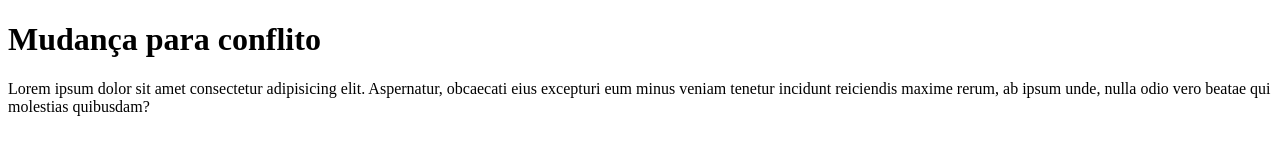
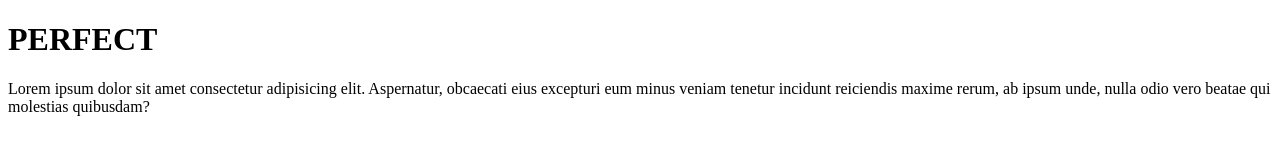
Before and after one commit to LucazsIan/curso-git, a plain HTML site: page index.html in a window 1280 px wide. Drawn offline with Linux system fonts and the light colour scheme.

Commit message:
[OUTRO DEV] Commit de alterações para atualizar

```diff
--- a/index.html
+++ b/index.html
@@ -8,7 +8,7 @@
 </head>
 
 <body>
-    <h1>Mudança para conflito</h1>
+    <h1>PERFECT</h1>
     <p>Lorem ipsum dolor sit amet consectetur adipisicing elit. Aspernatur, obcaecati eius excepturi eum minus veniam
         tenetur incidunt reiciendis maxime rerum, ab ipsum unde, nulla odio vero beatae qui molestias quibusdam?</p>
 </body>
```
